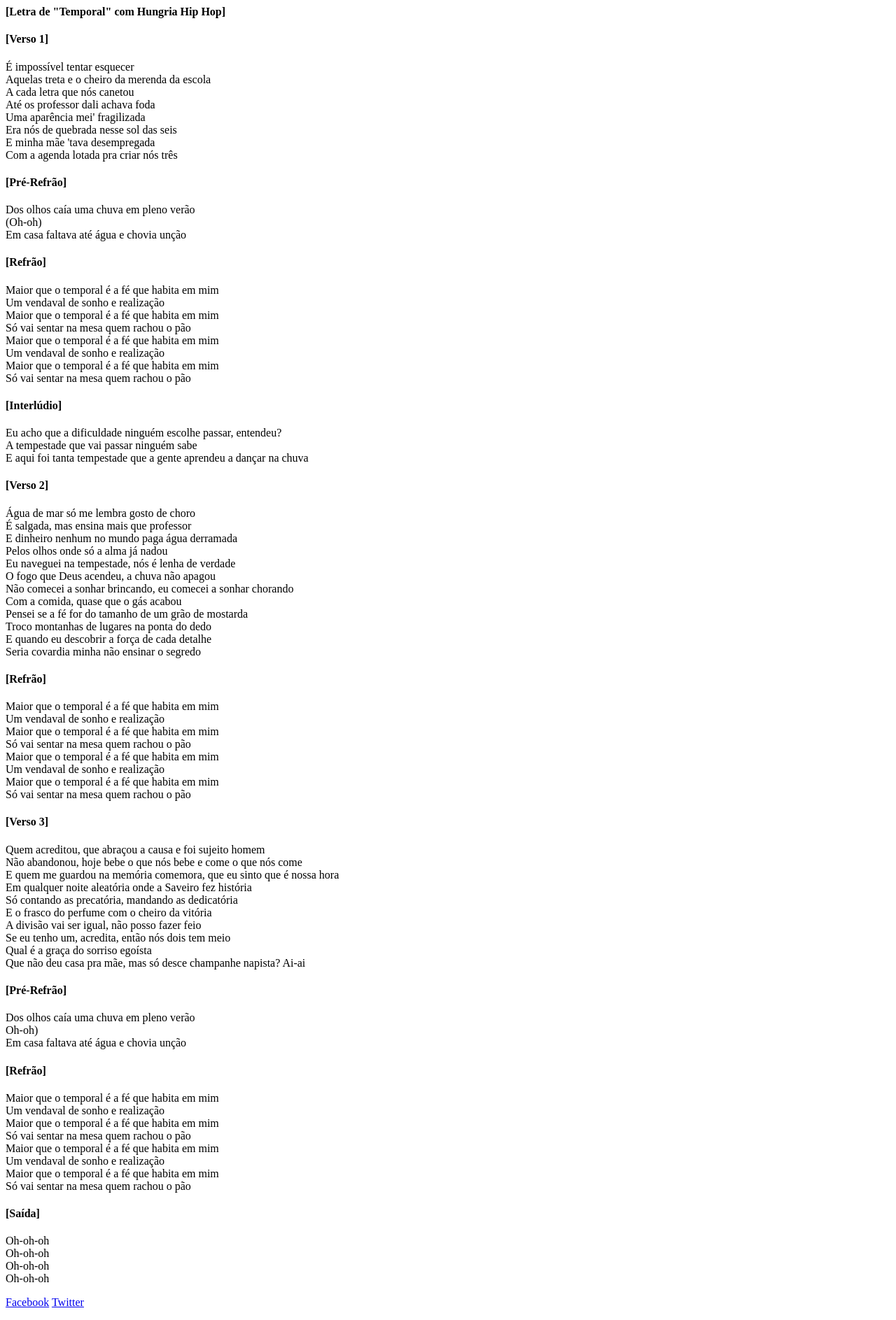
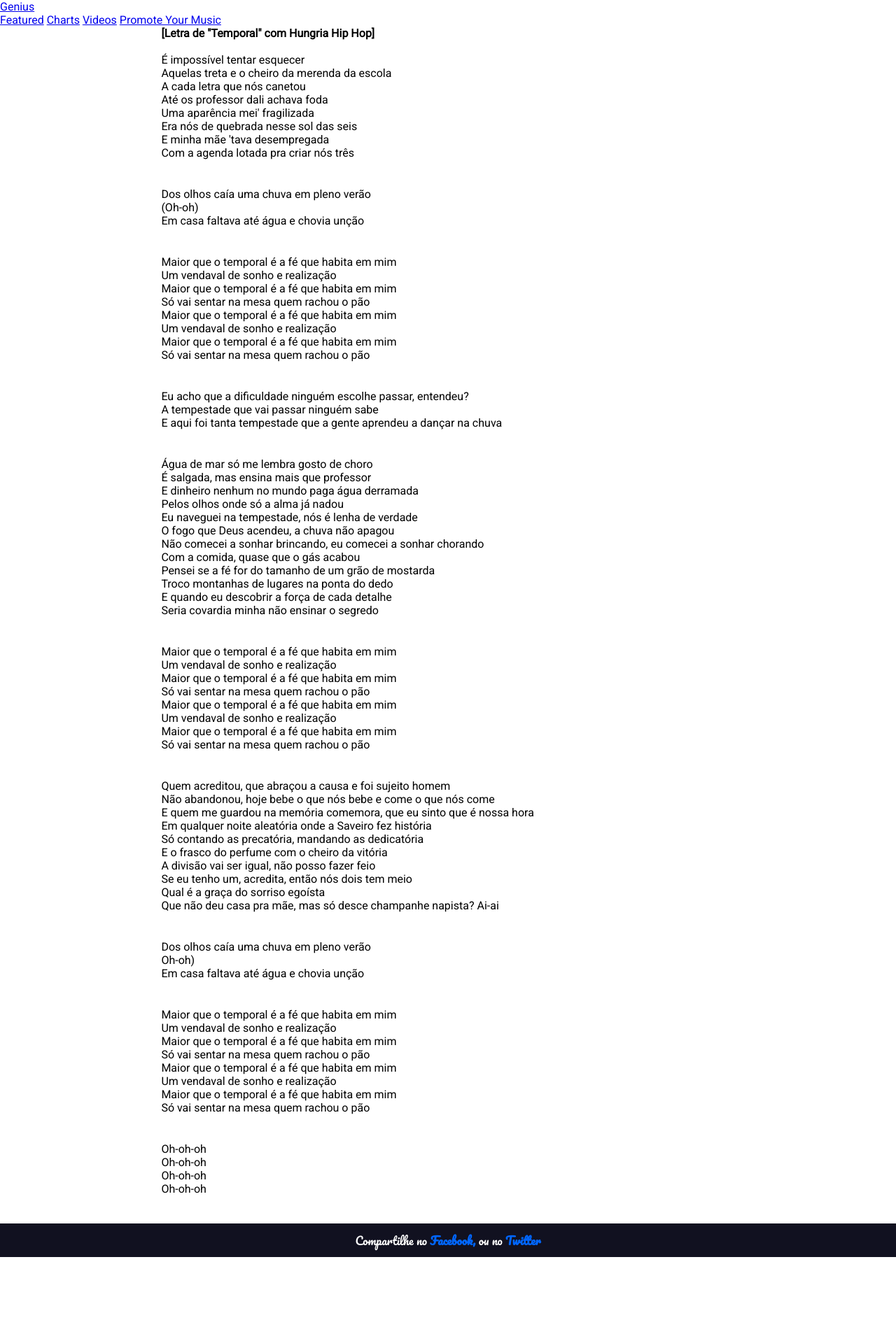
Before and after one commit to Alephy-Wilker/Meus-projetos, a plain HTML site: page index.html in a window 1280 px wide. Shown: the whole page at 70% size. After the commit the page ends 1797 px from the top, so only its background shows below. Drawn offline with Linux system fonts and the light colour scheme.

Commit message:
atualizei html e css do projeto

```diff
--- a/index.html
+++ b/index.html
@@ -1,14 +1,33 @@
 <!DOCTYPE html>
 <html lang="pt-br">
+
 <head>
     <meta charset="UTF-8">
     <meta http-equiv="X-UA-Compatible" content="IE=edge">
     <meta name="viewport" content="width=device-width, initial-scale=1.0">
     <title>Letras de Músicas</title>
+    <link rel="stylesheet" href="style.css">
 </head>
+
 <body>
-    <b>[Letra de "Temporal" com Hungria Hip Hop]</b><br>
-    <h4>[Verso 1]</h4>
+    <div id="cabeçalho">
+        <div class="cabeçalho1">
+
+            <a href="https://genius.com/" target="_blank">Genius</a>
+
+            <div class="cabeçalhonav">
+                <a href="https://genius.com/#featured-stories" target="_blank">Featured</a>
+                <a href="https://genius.com/#top-songs" target="_blank">Charts</a>
+                <a href="https://genius.com/#videos" target="_blank">Videos</a>
+                <a href="https://promote.genius.com/" target="_blank">Promote Your Music</a>
+            </div>
+
+        </div>
+    </div>
+
+    <div id="NomeMusica"><b>[Letra de "Temporal" com Hungria Hip Hop]</b></div> <br>
+
+    <p>
         É impossível tentar esquecer <br>
         Aquelas treta e o cheiro da merenda da escola <br>
         A cada letra que nós canetou <br>
@@ -16,13 +35,16 @@
         Uma aparência mei' fragilizada <br>
         Era nós de quebrada nesse sol das seis <br>
         E minha mãe 'tava desempregada <br>
-    Com a agenda lotada pra criar nós três <br>
+        Com a agenda lotada pra criar nós três
+    </p>
 
-    <h4>[Pré-Refrão]</h4>
-    Dos olhos caía uma chuva em pleno verão <br> (Oh-oh) <br>
-    Em casa faltava até água e chovia unção <br>
+    <p>
+        Dos olhos caía uma chuva em pleno verão <br>
+        (Oh-oh) <br>
+        Em casa faltava até água e chovia unção
+    </p>
 
-    <h4>[Refrão]</h4>
+    <p>
         Maior que o temporal é a fé que habita em mim <br>
         Um vendaval de sonho e realização <br>
         Maior que o temporal é a fé que habita em mim <br>
@@ -30,14 +52,16 @@
         Maior que o temporal é a fé que habita em mim <br>
         Um vendaval de sonho e realização <br>
         Maior que o temporal é a fé que habita em mim <br>
-    Só vai sentar na mesa quem rachou o pão <br>
+        Só vai sentar na mesa quem rachou o pão
+    </p>
 
-    <h4>[Interlúdio]</h4>
+    <p>
         Eu acho que a dificuldade ninguém escolhe passar, entendeu? <br>
         A tempestade que vai passar ninguém sabe <br>
-    E aqui foi tanta tempestade que a gente aprendeu a dançar na chuva <br>
+        E aqui foi tanta tempestade que a gente aprendeu a dançar na chuva
+    </p>
 
-    <h4>[Verso 2]</h4>
+    <p>
         Água de mar só me lembra gosto de choro <br>
         É salgada, mas ensina mais que professor <br>
         E dinheiro nenhum no mundo paga água derramada <br>
@@ -49,9 +73,10 @@
         Pensei se a fé for do tamanho de um grão de mostarda <br>
         Troco montanhas de lugares na ponta do dedo <br>
         E quando eu descobrir a força de cada detalhe <br>
-    Seria covardia minha não ensinar o segredo <br>
+        Seria covardia minha não ensinar o segredo
+    </p>
 
-    <h4>[Refrão]</h4>
+    <p>
         Maior que o temporal é a fé que habita em mim <br>
         Um vendaval de sonho e realização <br>
         Maior que o temporal é a fé que habita em mim <br>
@@ -59,9 +84,10 @@
         Maior que o temporal é a fé que habita em mim <br>
         Um vendaval de sonho e realização <br>
         Maior que o temporal é a fé que habita em mim <br>
-    Só vai sentar na mesa quem rachou o pão <br>
+        Só vai sentar na mesa quem rachou o pão
+    </p>
 
-    <h4>[Verso 3]</h4>
+    <p>
         Quem acreditou, que abraçou a causa e foi sujeito homem <br>
         Não abandonou, hoje bebe o que nós bebe e come o que nós come <br>
         E quem me guardou na memória comemora, que eu sinto que é nossa hora <br>
@@ -71,14 +97,16 @@
         A divisão vai ser igual, não posso fazer feio <br>
         Se eu tenho um, acredita, então nós dois tem meio <br>
         Qual é a graça do sorriso egoísta <br>
-    Que não deu casa pra mãe, mas só desce champanhe napista? Ai-ai <br>
+        Que não deu casa pra mãe, mas só desce champanhe napista? Ai-ai
+    </p>
 
-    <h4>[Pré-Refrão]</h4>
+    <p>
         Dos olhos caía uma chuva em pleno verão <br>
         Oh-oh)<br>
-    Em casa faltava até água e chovia unção <br>
+        Em casa faltava até água e chovia unção
+    </p>
 
-    <h4>[Refrão]</h4>
+    <p>
         Maior que o temporal é a fé que habita em mim <br>
         Um vendaval de sonho e realização <br>
         Maior que o temporal é a fé que habita em mim <br>
@@ -86,16 +114,23 @@
         Maior que o temporal é a fé que habita em mim <br>
         Um vendaval de sonho e realização <br>
         Maior que o temporal é a fé que habita em mim <br>
-    Só vai sentar na mesa quem rachou o pão <br>
+        Só vai sentar na mesa quem rachou o pão
+    </p>
 
-    <h4>[Saída]</h4>
+    <p>
         Oh-oh-oh <br>
         Oh-oh-oh <br>
         Oh-oh-oh <br>
-    Oh-oh-oh <br> </p>
+        Oh-oh-oh
+    </p>
 
     <footer>
-        <p><a href="https://www.facebook.com/sharer/sharer.php?u=https%3A%2F%2Fgenius.com%2FHungria-hip-hop-temporal-lyrics">Facebook</a> <a href="https://twitter.com/intent/tweet?url=https%3A%2F%2Fgenius.com%2FHungria-hip-hop-temporal-lyrics&text=Hungria%C2%A0Hip%20Hop%20%E2%80%93%20Temporal%20%40HungriaOficial%20">Twitter</a></p>
+        Compartilhe no <a
+            href="https://www.facebook.com/sharer/sharer.php?u=https%3A%2F%2Fgenius.com%2FHungria-hip-hop-temporal-lyrics"
+            target="_blank">Facebook,</a> ou no <a
+            href="https://twitter.com/intent/tweet?url=https%3A%2F%2Fgenius.com%2FHungria-hip-hop-temporal-lyrics&text=Hungria%C2%A0Hip%20Hop%20%E2%80%93%20Temporal%20%40HungriaOficial%20"
+            target="_blank">Twitter</a>
     </footer>
 </body>
+
 </html>
--- /dev/null
+++ b/style.css
@@ -0,0 +1,45 @@
+@charset "UTF-8";
+
+@import url('https://fonts.googleapis.com/css2?family=Pacifico&display=swap');
+
+@import url('https://fonts.googleapis.com/css2?family=Roboto&display=swap');
+
+* {
+    margin: 0px;
+    padding: 0px;
+    font-size: 1em;
+}
+
+:root {
+    --fonte1:'Pacifico', cursive;
+    --fonte2: 'Roboto', sans-serif;
+}
+
+html, body {
+    min-height: 100vh;
+    font-family: var(--fonte2);
+    font-size: 1em;
+}
+
+b {
+    padding-left: 18%;
+}
+
+p {
+    padding-bottom: 40px;
+    padding-left: 18%;
+}
+
+footer {
+    background-color: rgb(17, 17, 32);
+    color: white;
+    text-align: center;
+    padding: 10px;
+    font-family: var(--fonte1);
+}
+
+footer a {
+    text-decoration: none;
+    color: rgb(0, 102, 255);
+    font-weight: bolder;
+}
```
Lines whose indentation alone changed are shown as unchanged.
